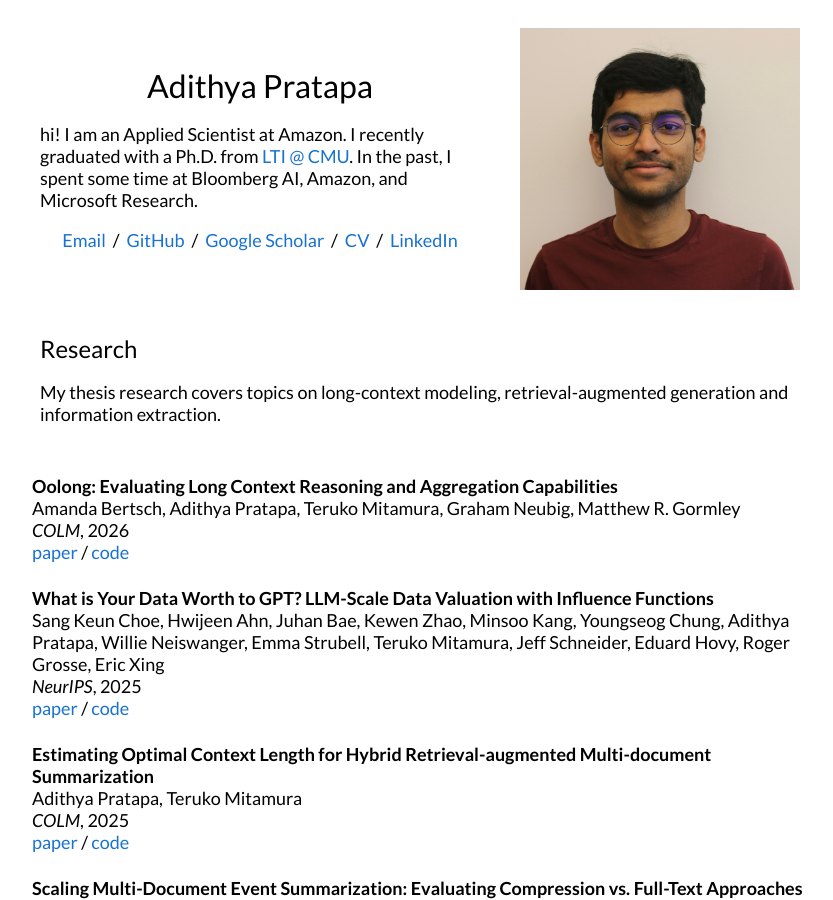
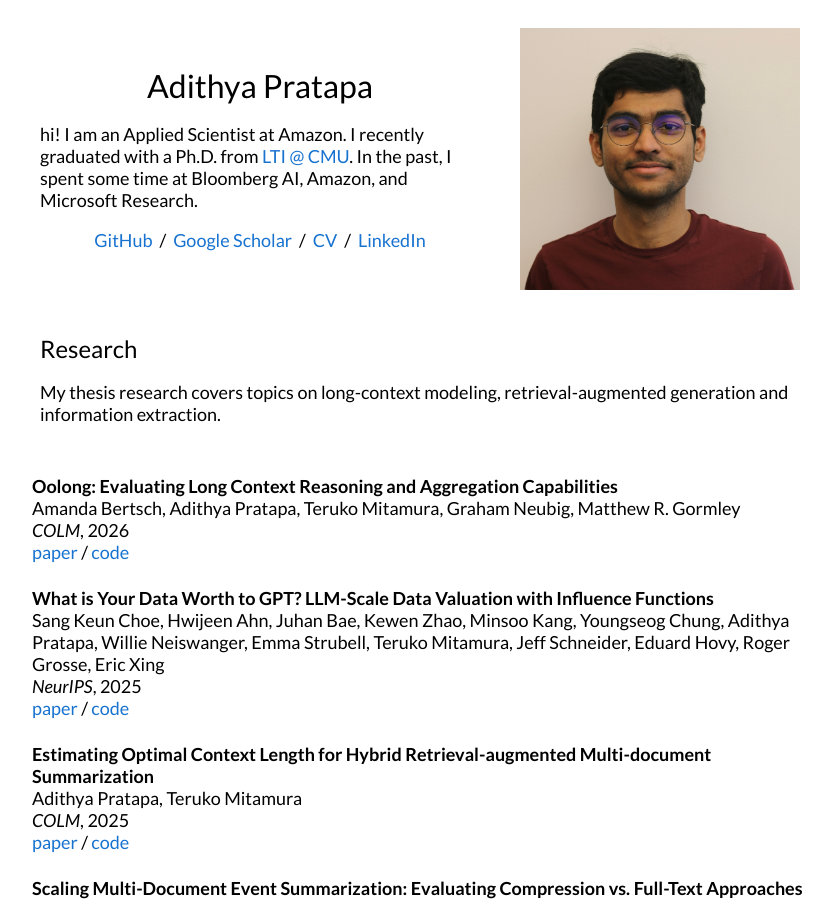
Before and after one commit to adithya7/adithya7.github.io, a Jekyll site: the page built from _posts/2025-11-04-oolong.md, in a window 1280 px wide and 900 px high. Shown: the whole window, without its empty margins (220-1053 px from the left). Built offline with Jekyll 4.4.1, drawn with Linux system fonts in a browser that asks for light colours.

Commit message:
Update default.html

```diff
--- a/_layouts/default.html
+++ b/_layouts/default.html
@@ -29,7 +29,6 @@
                 hi! I am an Applied Scientist at Amazon. I recently graduated with a Ph.D. from <a href="https://lti.cmu.edu/">LTI @ CMU</a>. In the past, I spent some time at Bloomberg AI, Amazon, and Microsoft Research.
               </p>
               <p style="text-align:center">
-                <a href="mailto:vpratapa@cs.cmu.edu">Email</a> &nbsp;/&nbsp;
                 <a href="https://github.com/adithya7">GitHub</a> &nbsp;/&nbsp;
                 <a href="https://scholar.google.com/citations?user=BAT6abIAAAAJ">Google Scholar</a> &nbsp;/&nbsp;
                 <a href="https://adithya7.github.io/files/Adithya_Pratapa_CV.pdf">CV</a> &nbsp;/&nbsp;
```
